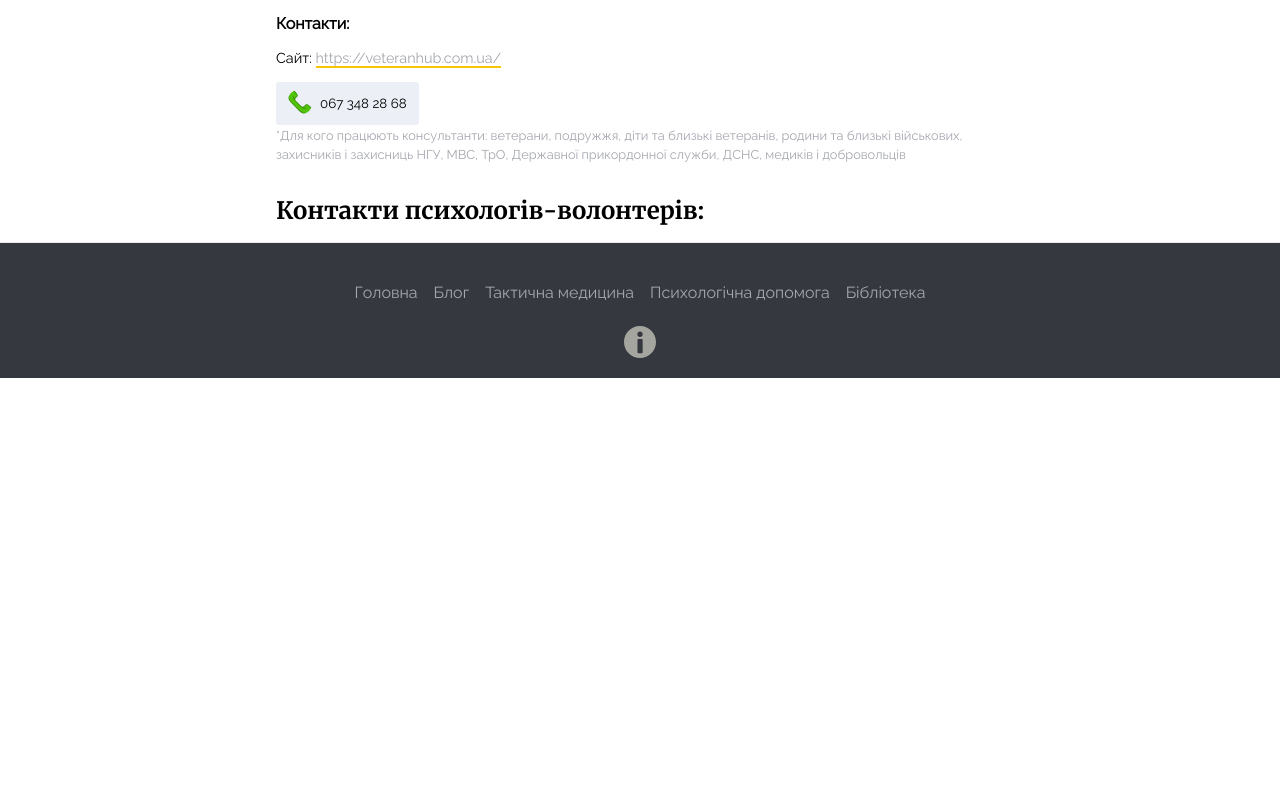
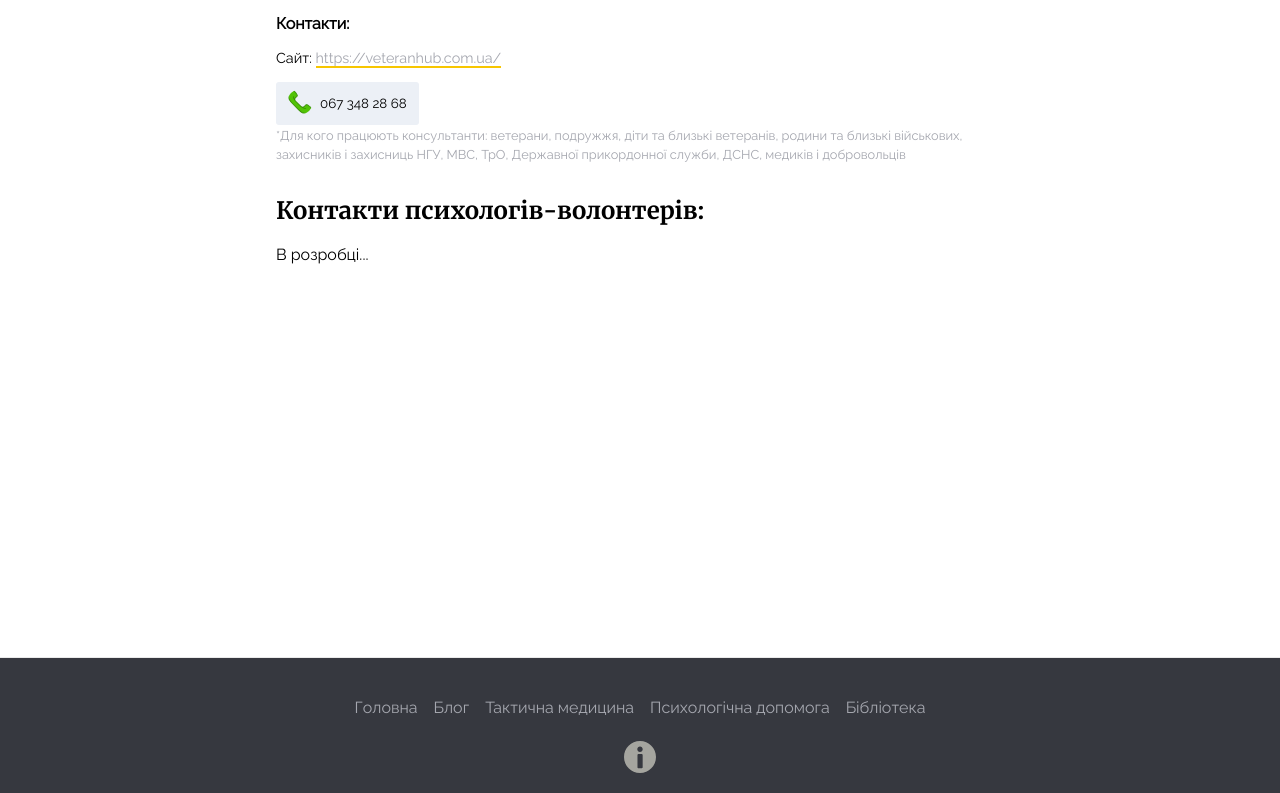
Before and after one commit to art-ste-web/be-brave-ua-blog-next-js, a Next.js app: page /psyholog/help in a window 1280 px wide. Shown: the part 1220-2013 px from the top of the page. Before the commit the page ends 1598 px from the top, so only its background shows below. Built offline with nearby package versions, Linux system fonts and the light colour scheme.

Commit message:
fix h2, back-btn css

```diff
--- a/pages/psyholog/help/index.js
+++ b/pages/psyholog/help/index.js
@@ -12,7 +12,7 @@ export default function Help() {
           <link rel="icon" href="/favicon.ico" />
         </Head>
 
-        <div className='container'>
+        <div className='container help-contacts'>
 
           <CurrentPageHeader text='Контакти психологічної допомоги' backLink='/psyholog'/>
 
@@ -107,6 +107,8 @@ export default function Help() {
 
           <h2>Контакти психологів-волонтерів:</h2>
 
+          <p className="temp-text">В розробці...</p>
+
         </div>
       </div>
   )
--- a/styles/globals.css
+++ b/styles/globals.css
@@ -38,9 +38,7 @@ h1, h2, h3, h4 {
   font-family: 'Merriweather', serif;
 }
 
-h2 {
-  margin-top: 2rem;
-}
+
 
 h4, h5, h6 {
   font-family: 'Raleway', sans-serif;
@@ -348,7 +346,7 @@ h4, h5, h6 {
 }
 
 .page-header .back-btn {
-  margin-right: .5rem;
+  margin-right: 1rem;
   cursor: pointer;
   min-width: 3rem;
 }
@@ -700,6 +698,10 @@ ol {
 }
 
 /*---------------PSYHOLOGY HELP PAGE----------------*/
+.help-contacts h2 {
+  margin-top: 2rem;
+}
+
 .hr-header {
   font-size: 1.2rem;
   margin: 2rem 0 1rem 0;
```
